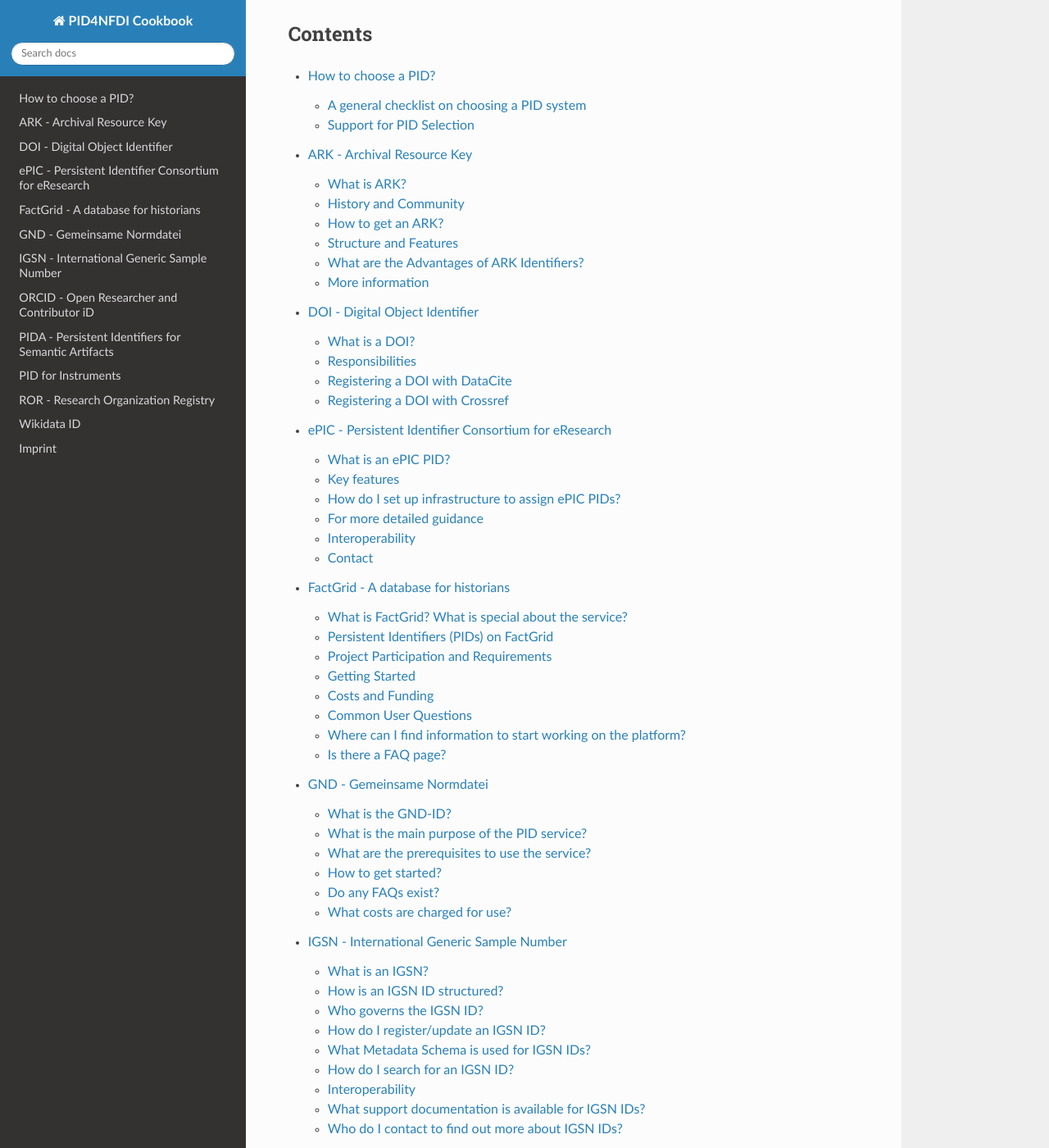
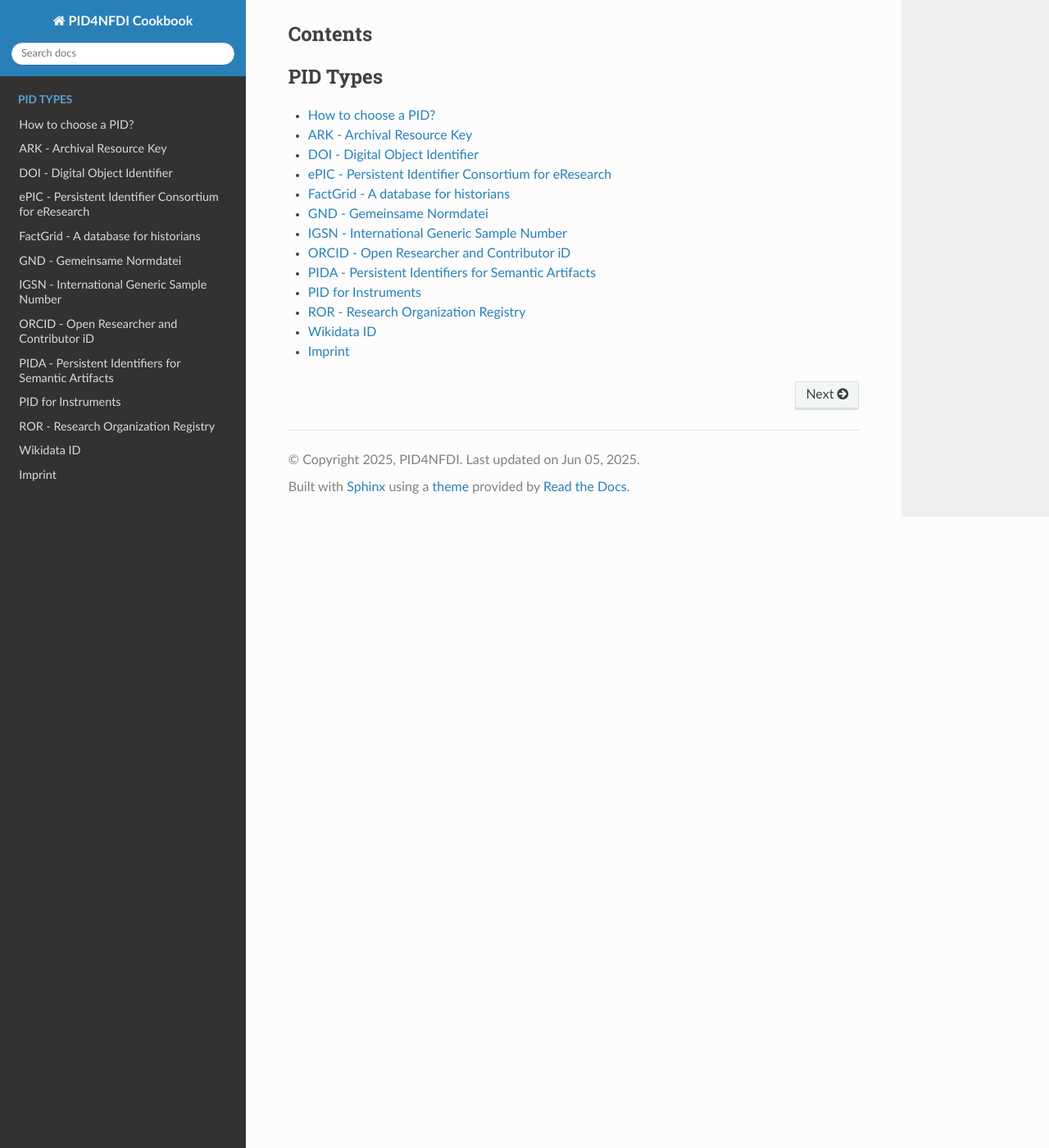
Before and after one commit to stephw-tib/pid4nfdi-training, a Sphinx documentation site: the page built from docs/source/index.rst, in a window 1280 px wide and 1400 px high, scrolled down 2016 px. Shown: the whole window at 82% size. Built offline with Sphinx 7.4.7 and the Read the Docs theme 3.1.0, drawn with Linux system fonts in a browser that asks for light colours; pages that are not in the unit, such as notebooks, are missing from menus; some of the changed text lies outside the part shown.

Commit message:
Test für Zwischenüberschriften im Menü
Signed-off-by: kahlertt <166626523+kahlertt@users.noreply.github.com>

```diff
--- a/docs/source/index.rst
+++ b/docs/source/index.rst
@@ -47,6 +47,9 @@
 
 .. toctree::
    choose
+   :caption: PID Types
+   :maxdepth: 1
+
    ark
    doi
    epic
```
